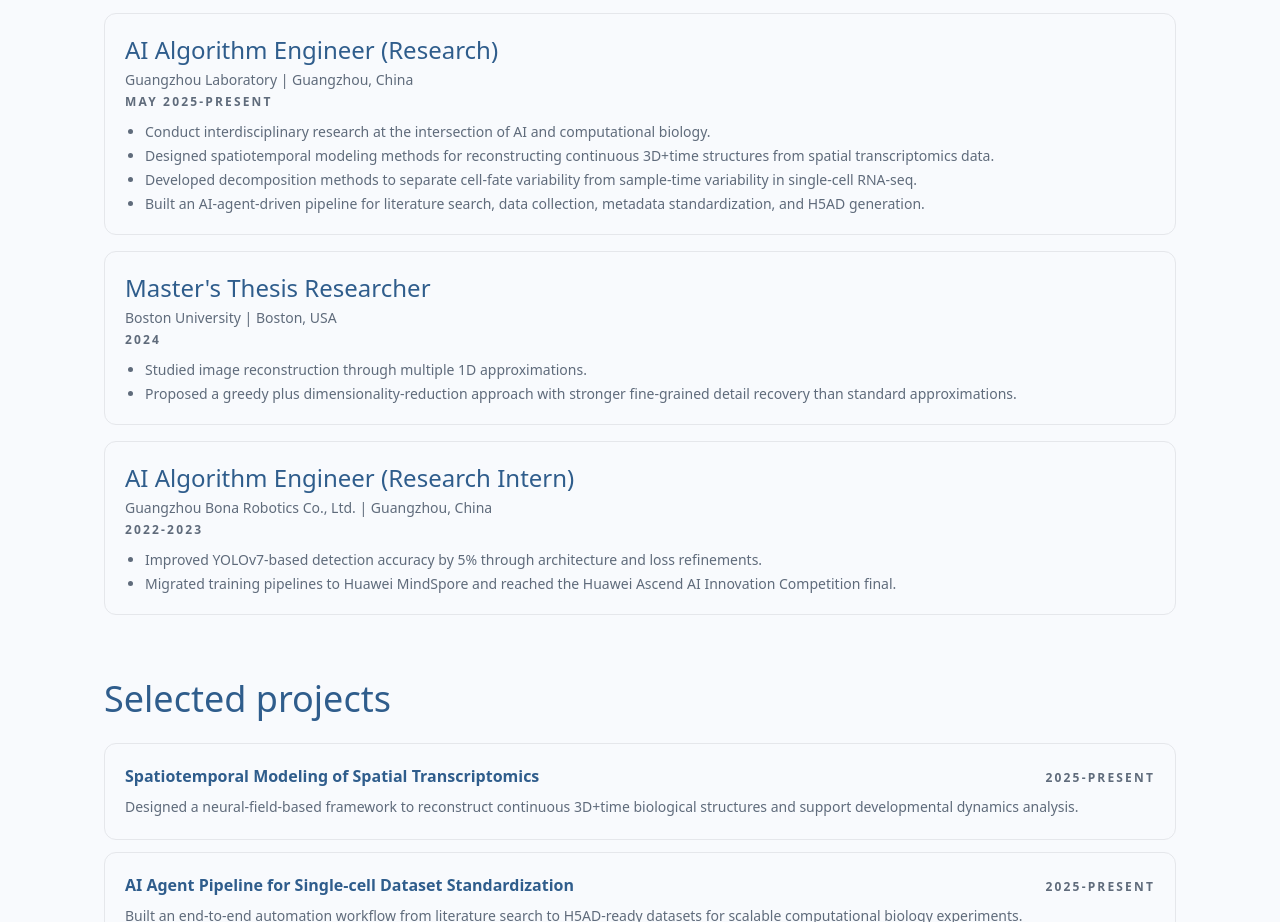
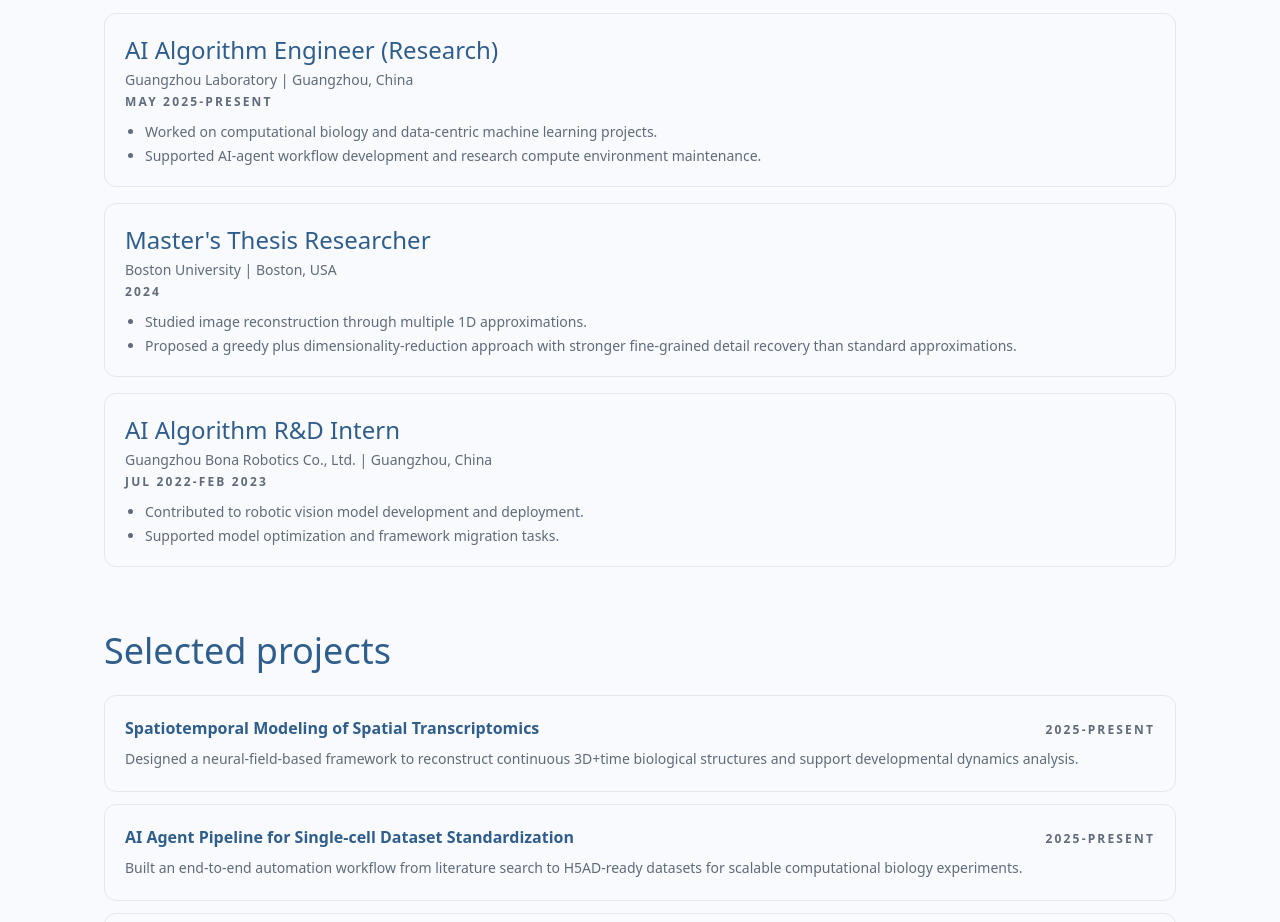
Before and after one commit to laowangbushilaowang/laowangbushilaowang.github.io, a Next.js app: page /cv in a window 1280 px wide. Shown: the part 1040-1962 px from the top of the page. Built offline with nearby package versions, Linux system fonts and the light colour scheme; no server answers.

Commit message:
Unify graduation timeline phrasing and expand work experience entries

```diff
--- a/src/content/cv.ts
+++ b/src/content/cv.ts
@@ -12,16 +12,12 @@
     location: "Guangzhou, China",
     locationZh: "中国广州",
     bullets: [
-      "Conduct interdisciplinary research at the intersection of AI and computational biology.",
-      "Designed spatiotemporal modeling methods for reconstructing continuous 3D+time structures from spatial transcriptomics data.",
-      "Developed decomposition methods to separate cell-fate variability from sample-time variability in single-cell RNA-seq.",
-      "Built an AI-agent-driven pipeline for literature search, data collection, metadata standardization, and H5AD generation."
+      "Worked on computational biology and data-centric machine learning projects.",
+      "Supported AI-agent workflow development and research compute environment maintenance."
     ],
     bulletsZh: [
-      "开展 AI 与计算生物学交叉研究。",
-      "设计时空建模方法，从空间转录组数据重建连续 3D+时间结构。",
-      "构建分解方法，区分单细胞 RNA-seq 中细胞命运差异与样本时间差异。",
-      "搭建 AI Agent 驱动流程，覆盖文献检索、数据采集、元数据标准化与 H5AD 生成。"
+      "参与计算生物学与数据驱动机器学习相关研究项目。",
+      "参与 AI Agent 流程开发与研究算力环境维护。"
     ]
   },
   {
@@ -42,19 +38,22 @@
   },
   {
     id: "bona-robotics",
-    role: "AI Algorithm Engineer (Research Intern)",
-    roleZh: "AI 算法工程师（研究实习）",
+    role: "AI Algorithm R&D Intern",
+    roleZh: "AI 算法研发实习生",
     institution: "Guangzhou Bona Robotics Co., Ltd.",
     institutionZh: "广州博依特机器人有限公司",
-    period: "2022-2023",
-    periodZh: "2022-2023",
+    period: "Jul 2022-Feb 2023",
+    periodZh: "2022年7月-2023年2月",
     location: "Guangzhou, China",
     locationZh: "中国广州",
     bullets: [
-      "Improved YOLOv7-based detection accuracy by 5% through architecture and loss refinements.",
-      "Migrated training pipelines to Huawei MindSpore and reached the Huawei Ascend AI Innovation Competition final."
+      "Contributed to robotic vision model development and deployment.",
+      "Supported model optimization and framework migration tasks."
     ],
-    bulletsZh: ["通过模型结构与损失优化将 YOLOv7 检测准确率提升约 5%。", "迁移训练流程到华为 MindSpore，并进入华为昇腾 AI 创新大赛决赛。"]
+    bulletsZh: [
+      "参与机器人视觉模型开发与部署。",
+      "参与模型优化与框架迁移相关工作。"
+    ]
   }
 ];
 
```
Also changed, not shown: src/content/news.ts (+17 -10 lines).
